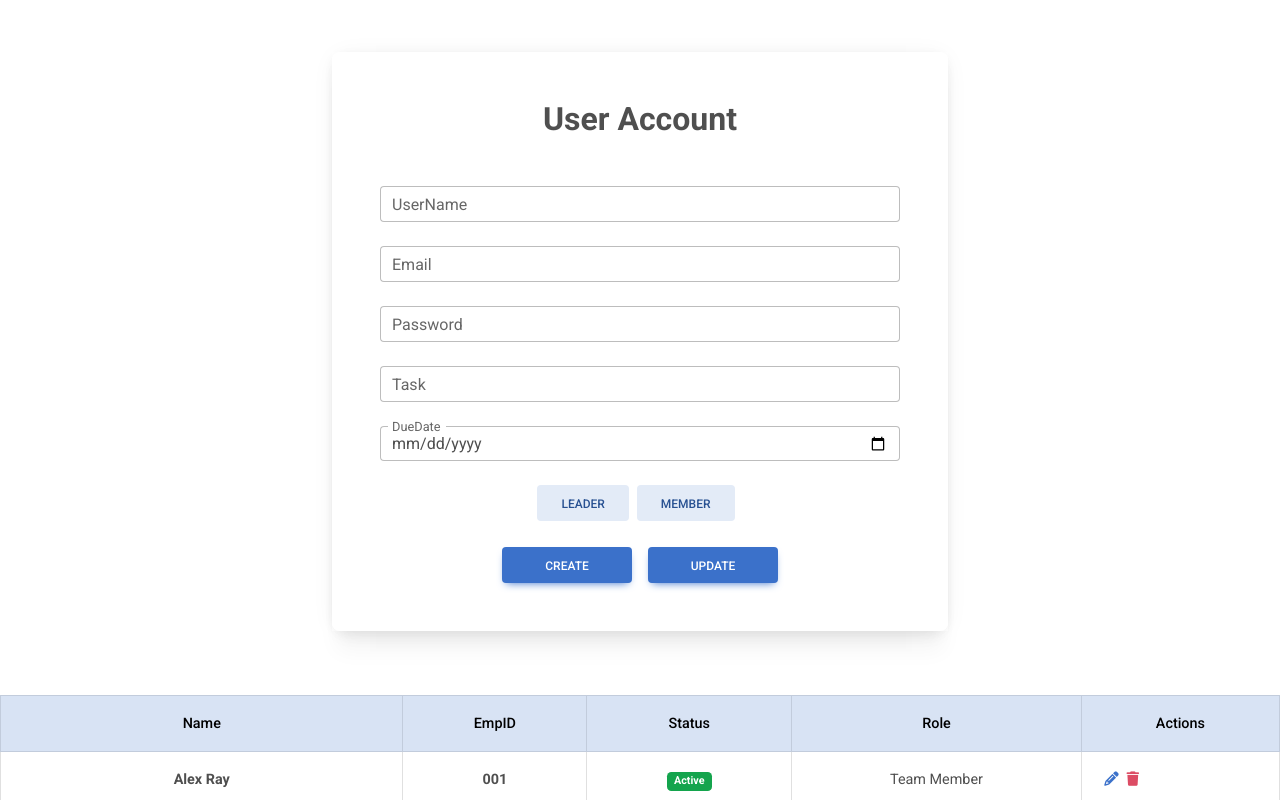
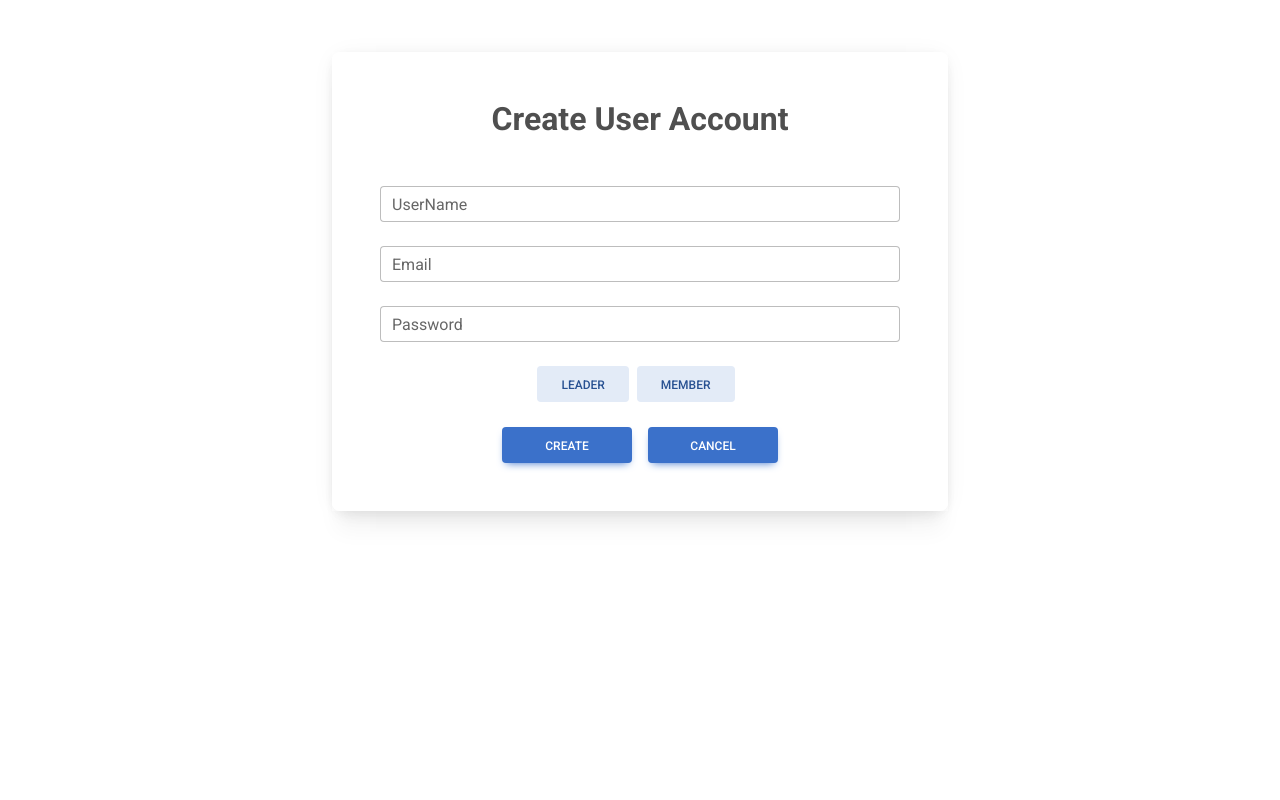
Before and after one commit to iamneo-production/ab02d132-02a5-424d-8aef-c7db376961c6, a React (Create React App) app in the folder reactapp/: page / in a window 1280 px wide. Shown: the top 800 px of the page. Built offline with nearby package versions, Linux system fonts and the light colour scheme.

Commit message:
changes in userform

```diff
--- a/reactapp/src/App.js
+++ b/reactapp/src/App.js
@@ -6,7 +6,7 @@ function App() {
   return (
     <div>
       <UserForm/>
-      <UserList/>
+      {/* <UserList/> */}
     </div>
   );
 }
--- a/reactapp/src/components/UserForm.js
+++ b/reactapp/src/components/UserForm.js
@@ -1,4 +1,4 @@
-import React,{useState} from 'react'
+import React from 'react'
 
 import {
   MDBBtn,
@@ -12,23 +12,7 @@ import {
 } from 'mdb-react-ui-kit';
 
 function UserForm() {
-    const [value, setValue] = useState('')
-    const [value1, setValue1] = useState('')
-    const [value2, setValue2] = useState('')
-    const [value3, setValue3] = useState('')
-    const [value4, setValue4] = useState('')
-    const [displaycolor,setcolor] = useState('')
-    const[task,setTask]=useState([])
-   const handleSubmit=(event)=>{
-        if(value!==''){
-            setTask([...task,value2,value3,value4,value,value1,displaycolor])
-            setValue('')
-            setValue1('')
-            setcolor('')
 
-        }
-       event.preventDefault();
-    };
 
 
   return (
@@ -41,35 +25,26 @@ function UserForm() {
 
     <MDBCard className='my-5 cascading-right' style={{background: 'hsla(0, 0%, 100%, 0.55)',  backdropFilter: 'blur(30px)'}}>
     <MDBCardBody className='p-5 shadow-5 text-center'>
-           <h2 className="fw-bold  mb-5"> User Account</h2>
+           <h2 className="fw-bold  mb-5">Create User Account</h2>
 
 
            <MDBInput wrapperClass='mb-4' label='UserName' id='form3' type='text'
-           value={value2}
-           onChange={(e)=>setValue2(e.target.value)} />
+           />
 
            <MDBInput wrapperClass='mb-4' label='Email' id='form3' type='Email'
-           value={value4}
-           onChange={(e)=>setValue4(e.target.value)} />
+           />
            <MDBInput wrapperClass='mb-4' label='Password' id='form3' type='Password'
-           value={value3}
-           onChange={(e)=>setValue3(e.target.value)} />
+            />
 
 
-  <MDBInput wrapperClass='mb-4' label='Task' id='form3' type='text'
-        value={value}
-        onChange={(e)=>setValue(e.target.value)}
-        />
-        <MDBInput wrapperClass='mb-4' label='DueDate' id='form4' type='date'
-        value1={value1}
-        onChange={(e)=>setValue1(e.target.value)}
-        />
+
+
 
 
      <>
-      <MDBRadio btn btnColor='secondary' id='btn-radio1' name='options' wrapperTag='span' label="Leader" onChange={(e)=>setcolor(e.target.value)} value="Leader"/>
+      <MDBRadio btn btnColor='secondary' id='btn-radio1' name='options' wrapperTag='span' label="Leader"  />
 
-      <MDBRadio btn btnColor='secondary' id='btn-radio2' name='options' wrapperClass='mx-2' wrapperTag='span' label='Member' onChange={(e)=>setcolor(e.target.value)}  value="Member"/>
+      <MDBRadio btn btnColor='secondary' id='btn-radio2' name='options' wrapperClass='mx-2' wrapperTag='span' label='Member' />
 
 
       </>
@@ -77,14 +52,12 @@ function UserForm() {
     <br/>
 
 
-        {/* <div className='d-flex justify-content-center mb-4'>
-          <MDBCheckbox name='flexCheck' value='' id='flexCheckDefault' label='Confirm changes' />
-        </div> */}
+
 <>
-    <MDBBtn className='mx-2 w-25' size='md 'wrapperTag='span'margin onClick={handleSubmit}>Create</MDBBtn>
+    <MDBBtn className='mx-2 w-25' size='md 'wrapperTag='span'margin>Create</MDBBtn>
 
-      <MDBBtn MDBBtn className='mx-2 w-25' size='md 'wrapperTag='span' onClick={handleSubmit}>
-       Update
+      <MDBBtn MDBBtn className='mx-2 w-25' size='md 'wrapperTag='span' >
+       Cancel
       </MDBBtn>
 </>
 
@@ -98,11 +71,7 @@ function UserForm() {
       </MDBCol>
       </MDBRow>
       </MDBContainer>
-      <div>
-         <p>
-        {task.map(task=> - <p  value={task}>{task}</p>)}
-      </p>
-      </div>
+
 
       </form>
 
```
